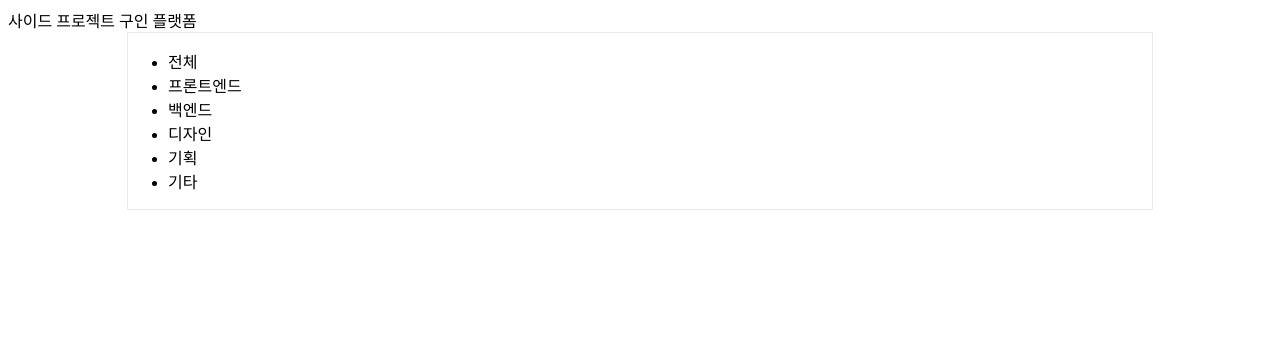
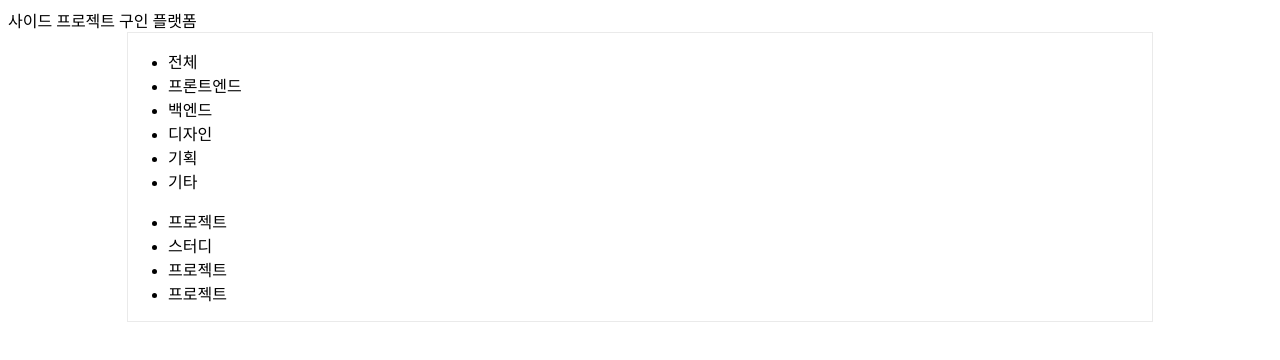
Before and after one commit to junhui324/MoGakPpo, a React (Create React App) app: page / in a window 1280 px wide. Shown: the top 360 px of the page. Built offline with nearby package versions, Linux system fonts and the light colour scheme.

Commit message:
Feat: 프로젝트 리스트 get

```diff
--- a/package.json
+++ b/package.json
@@ -10,6 +10,7 @@
     "@types/node": "^16.18.34",
     "@types/react": "^18.2.7",
     "@types/react-dom": "^18.2.4",
+    "axios": "^1.4.0",
     "react": "^18.2.0",
     "react-calendar": "^4.2.1",
     "react-dom": "^18.2.0",
--- a/public/mock/mock-proejct.json
+++ b/public/mock/mock-project.json
@@ -1,5 +1,6 @@
 [
   {
+    "id": "1",
     "project_type": "프로젝트",
     "recruitment_status": "모집 중",
     "title": "음식에 진심인 분을 찾습니다.",
@@ -11,6 +12,7 @@
     "created_at": "2023-05-30 13:30:22"
   },
   {
+    "id": "2",
     "project_type": "스터디",
     "recruitment_status": "모집 중",
     "title": "포티폴리오용 앱개발 스터디",
@@ -22,6 +24,7 @@
     "created_at": "2023-05-30 12:30:22"
   },
   {
+    "id": "3",
     "project_type": "프로젝트",
     "recruitment_status": "모집 중",
     "title": "음식에 진심인 분을 찾습니다.",
@@ -33,6 +36,7 @@
     "created_at": "2023-05-30 11:30:22"
   },
   {
+    "id": "4",
     "project_type": "프로젝트",
     "recruitment_status": "모집 중",
     "title": "음식에 진심인 분을 찾습니다.",
--- a/src/App.tsx
+++ b/src/App.tsx
@@ -1,6 +1,6 @@
 import React from 'react';
 import { BrowserRouter, Routes, Route, Navigate } from 'react-router-dom';
-import ProjectList from './pages/ProjectList';
+import Main from './pages/Main';
 import styles from './index.module.scss';
 
 function App() {
@@ -10,7 +10,7 @@ function App() {
       <div className={styles.container}>
         <Routes>
           {/* 메인 게시글 리스트*/}
-          <Route path="/" element={<ProjectList />} />
+          <Route path="/" element={<Main />} />
           <Route path="*" element={<Navigate to="/" />} />
           {/* 게시글 생성(type=study/side-project) */}
           {/* <Route path="/create/:type" element={} /> */}
--- /dev/null
+++ b/src/apis/project.ts
@@ -0,0 +1,6 @@
+import axios from 'axios';
+
+export async function getProjectList() {
+  const response = await axios.get('/mock/mock-project.json');
+  return response;
+}
--- a/src/components/ProjectList.tsx/Category.tsx
+++ b/src/components/ProjectList.tsx/Category.tsx
@@ -1,4 +1,4 @@
-function category() {
+function Category() {
   const categories = ['전체', '프론트엔드', '백엔드', '디자인', '기획', '기타'];
   return (
     <ul>
@@ -9,4 +9,4 @@ function category() {
   );
 }
 
-export default category;
+export default Category;
--- /dev/null
+++ b/src/components/ProjectList.tsx/ProjectList.tsx
@@ -0,0 +1,40 @@
+import { useEffect, useState } from 'react';
+import { getProjectList } from '../../apis/project';
+import axios from 'axios';
+
+interface Project {
+  id: string;
+  project_type: string;
+  recruitment_status: string;
+  title: string;
+  summary: string;
+  recruitment_role: string;
+  required_stacks: string[];
+  goal: string[];
+  participation_time: string;
+  created_at: string;
+}
+
+function ProjectList() {
+  const [projectList, setProjectList] = useState<Project[]>([]);
+  useEffect(() => {
+    const fetchData = async (): Promise<void> => {
+      try {
+        const projectList = await getProjectList();
+        setProjectList(projectList.data);
+      } catch (error) {
+        console.error(error);
+      }
+    };
+    fetchData();
+  }, []);
+
+  return (
+    <ul>
+      {projectList.map((project) => {
+        return <li key={project.id}>{project.project_type}</li>;
+      })}
+    </ul>
+  );
+}
+export default ProjectList;
--- /dev/null
+++ b/src/pages/Main.tsx
@@ -0,0 +1,13 @@
+import Category from '../components/ProjectList.tsx/Category';
+import ProjectList from '../components/ProjectList.tsx/ProjectList';
+
+function Main() {
+  return (
+    <>
+      <Category />
+      <ProjectList />
+    </>
+  );
+}
+
+export default Main;
--- a/src/pages/ProjectList.tsx
+++ /dev/null
@@ -1,11 +0,0 @@
-import Category from '../components/ProjectList.tsx/Category';
-
-function ProjectList() {
-  return (
-    <>
-      <Category />
-    </>
-  );
-}
-
-export default ProjectList;
```
Also changed, not shown: 1 other file (tests, documents, lock files or other folders).
